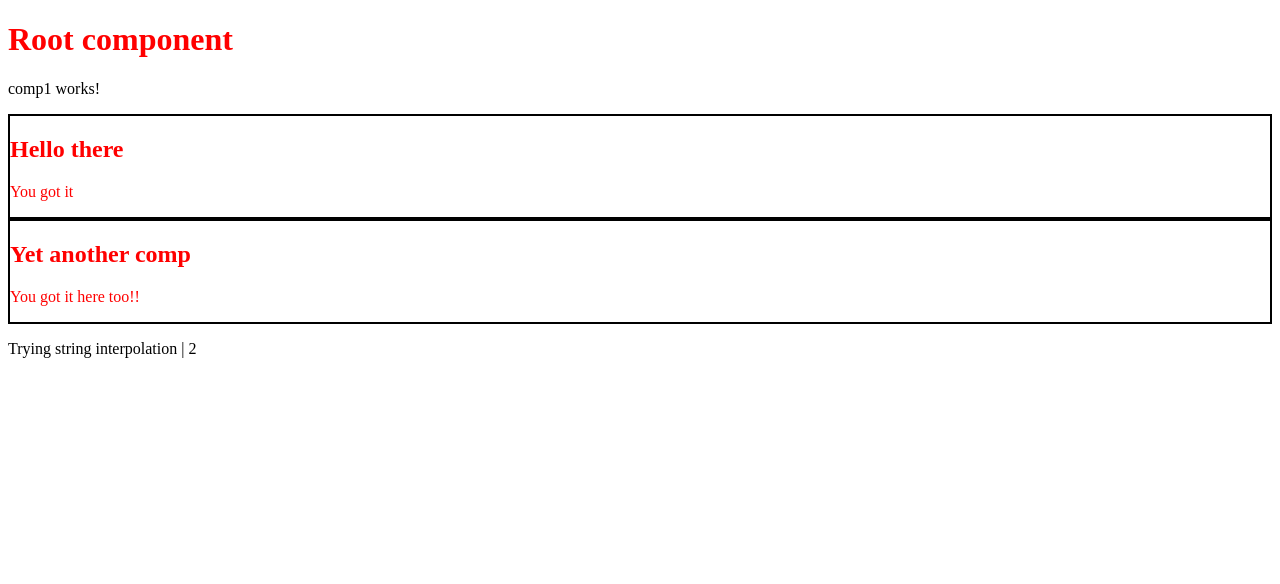
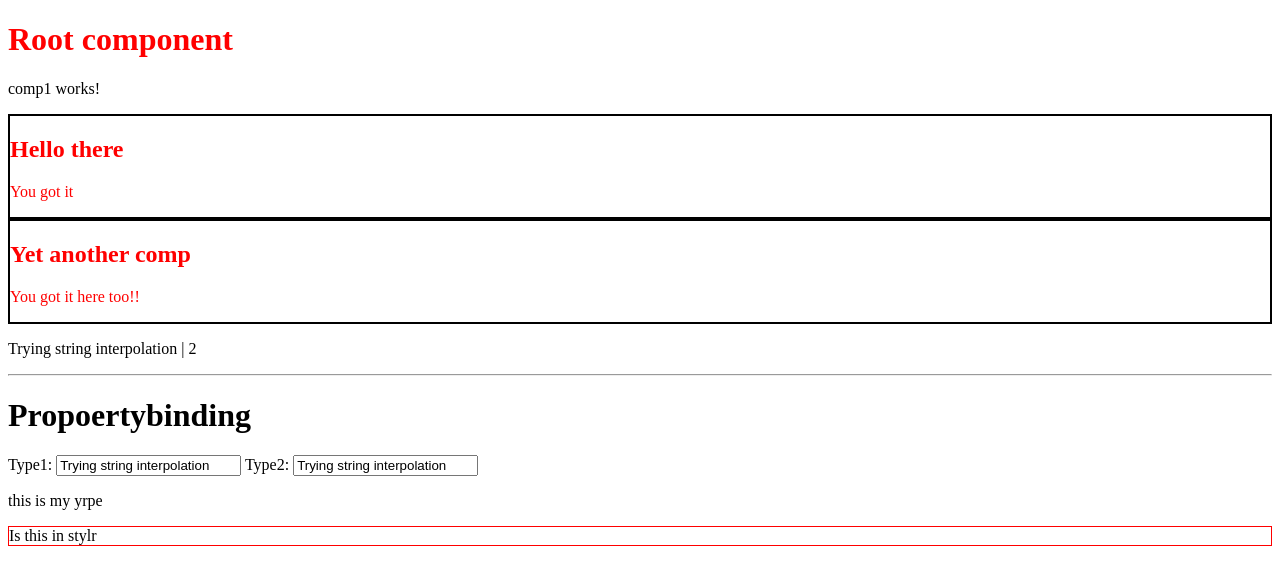
Before and after one commit to amanagarwal2189/AngularMagic, an Angular app: page / in a window 1280 px wide. Shown: the top 584 px of the page. Built offline with nearby package versions, Linux system fonts and the light colour scheme.

Commit message:
Prop direct

```diff
--- a/src/app/dbcom/dbcom.component.css
+++ b/src/app/dbcom/dbcom.component.css
@@ -0,0 +1,3 @@
+.redborder{
+	border: 1px solid red;
+}
--- a/src/app/dbcom/dbcom.component.html
+++ b/src/app/dbcom/dbcom.component.html
@@ -1,3 +1,11 @@
 <p>
   {{stringInterpolation}} | {{numInterpolation}}
 </p>
+<hr>
+<h1>Propoertybinding</h1>
+Type1: <input type="text" name="vien" [value]=stringInterpolation>
+Type2: <input type="text" name="vien" [value]="stringInterpolation">
+
+<p [ngClass] = "{}">this is my yrpe</p>
+
+<p [ngClass] = "{redborder:true}">Is this in stylr</p>
```
